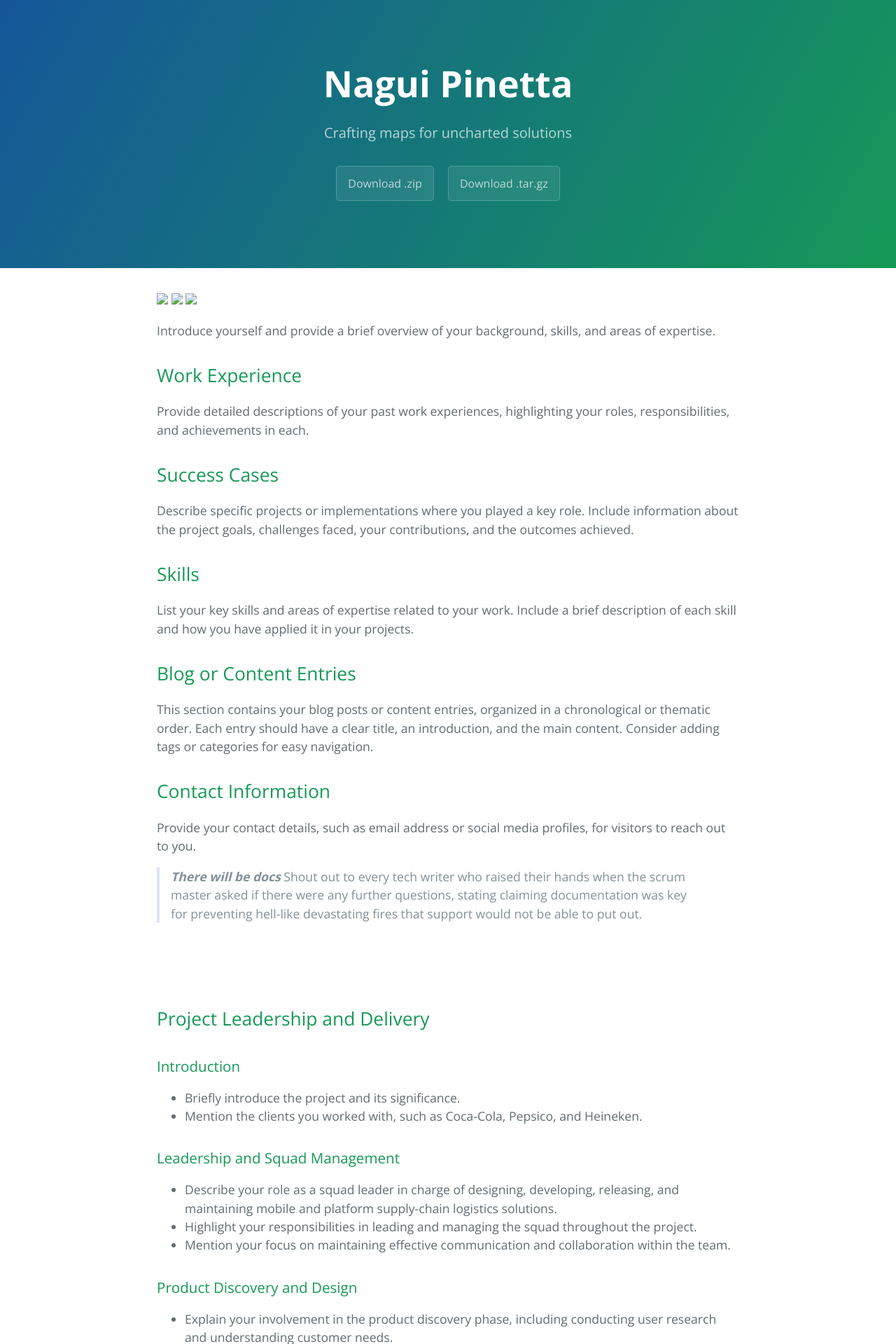
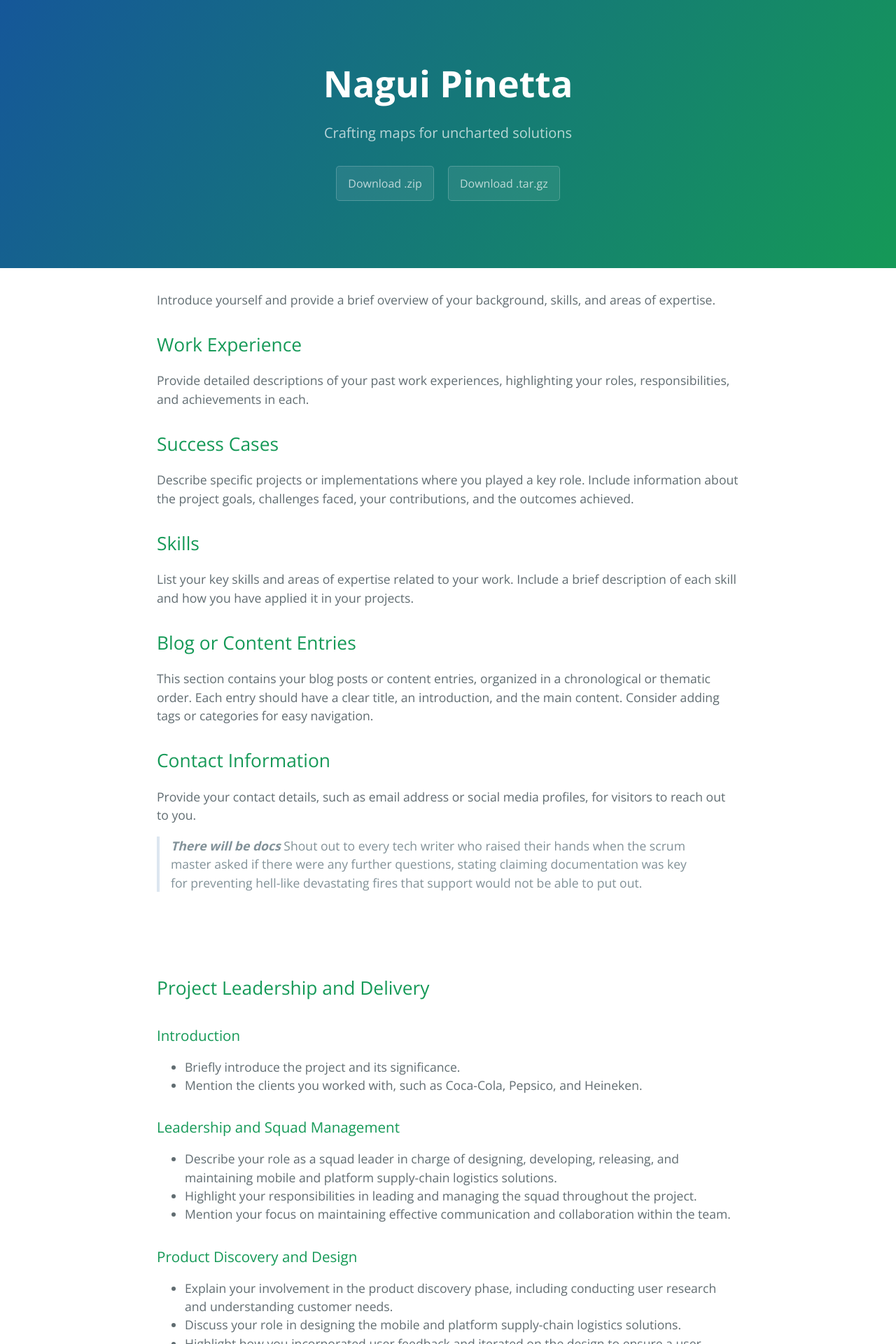
Before and after one commit to BigStepIdiomas/bigstepidiomas.github.io, a Jekyll site: the page built from index.md, in a window 1280 px wide. Shown: the top 1920 px of the page at 70% size. Built offline with Jekyll 4.4.1, drawn with Linux system fonts in a browser that asks for light colours.

Commit message:
commit - reverting html in default.html

```diff
--- a/_layouts/default.html
+++ b/_layouts/default.html
@@ -28,9 +28,6 @@
     </header>
 
     <main id="content" class="main-content" role="main">
-      <img src="_includes/profpic.jpeg", width="250" />
-      <img src="_includes/profpic.md", width="250" />
-      <img src="_includes/profpic.png", width="250" />
 
       {{ content }}
 
```
